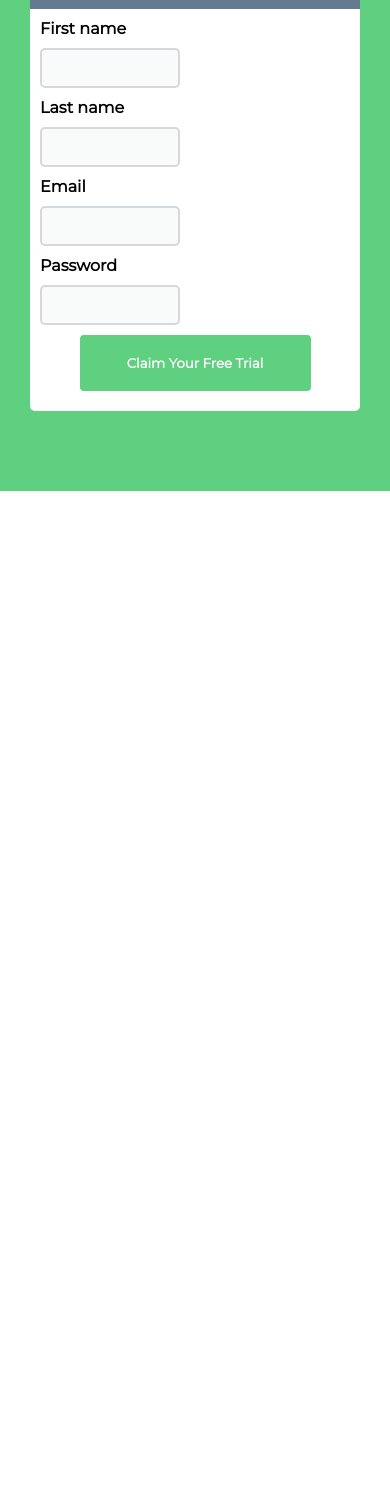
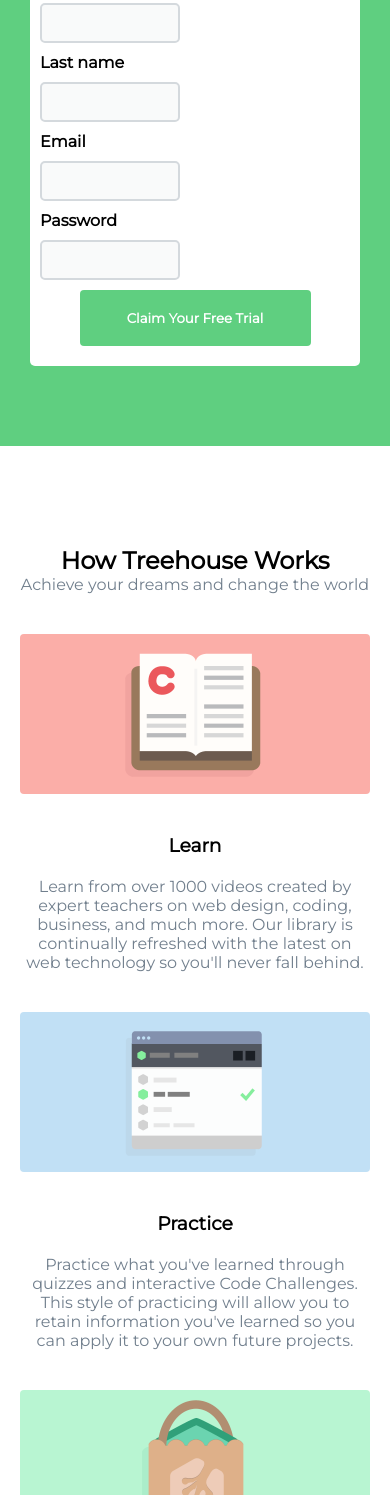
Before and after one commit to JorgeG1105/RecreatingTreeHouse, a plain HTML site: page index.html in a window 390 px wide. Shown: the part 505-2000 px from the top of the page. Before the commit the page ends 996 px from the top, so only its background shows below. Drawn offline with Linux system fonts and the light colour scheme.

Commit message:
Added the how Treehouse Works section
added the imgs and the text. It is all responsive.

```diff
--- a/index.html
+++ b/index.html
@@ -21,8 +21,9 @@
 			</nav>
 		</div>
 	</header>
-	<div id="content">
-		<div class="learnAndGetStarted">
+	<!--********************END NAVIGATION********************-->
+	<div id="content row">
+		<div class="learnAndGetStarted row Center">
 			<div class="learnWebDesign">
 				<h1 class="learnH1">Learn Web Design, Coding &amp; Much More</h1>
 				<p><b>Treehouse offers a 7-day free trial to our course library! Choose from 1,000s of hours of content, from JavaScript to Python to iOS. Learn to code and get the skills you need to launch a new career.</b></p>
@@ -47,6 +48,40 @@
 				</form>
 			</div>
 		</div>
+		<!--********************END LEARN AND GET STARTED SECTION********************-->
+		<div class="howTreehouseWorksContainer row">
+			<div class="howTreehouseWorksTitle col">
+				<h2>How Treehouse Works</h2>
+				<p>Achieve your dreams and change the world</p>
+			</div>
+		</div>
+		<div class="row">
+			<div class="learnImg col Center">
+				<img src="images/booksIcon.png" width="160" height="160">
+			</div>
+			<div class="learnText col">
+				<h3><b>Learn</b></h3>
+				<p>Learn from over 1000 videos created by expert teachers on web design, coding, business, and much more. Our library is continually refreshed with the latest on web technology so you'll never fall behind.</p>
+			</div>
+		</div>
+		<div class="row">
+			<div class="practiceImg col Center">
+				<img src="images/practiceIcon.png" width="160" height="160">
+			</div>
+			<div class="practiceText learnText col">
+				<h3><b>Practice</b></h3>
+				<p>Practice what you've learned through quizzes and interactive Code Challenges. This style of practicing will allow you to retain information you've learned so you can apply it to your own future projects.</p>
+			</div>
+		</div>
+		<div class="row">
+			<div class="earnImg col Center">
+				<img src="images/earnIcon.png" width="160" height="160">
+			</div>
+			<div class="earnText learnText col">
+				<h3><b>Earn</b></h3>
+				<p>You'll earn badges as you journey through our extensive library of courses. These badges are an indicator of what skills you currently possess and are viewable by anyone (even recruiters from big companies!).</p>
+			</div>
+		</div>
 	</div>
 
 	<script src="js/JavaScript.js"></script>
--- a/styles/main.css
+++ b/styles/main.css
@@ -7,6 +7,13 @@
 body {
 	font-family: 'Montserrat', sans-serif;
 }
+
+/*------------------Custom Flexbox Classes-------------------------------*/
+	.row {display: flex;} /* Only for parent divs */
+
+	.col {
+		flex: 1;
+	}
 
 /*------------------treehouse Brand Styles-------------------------------*/
 .topnav .brand {
@@ -104,7 +111,6 @@ body {
 
 .learnAndGetStarted {
 	background-color: #5FCF80;
-	display: flex;
 	padding-top: 80px;
 	padding-bottom: 80px;
 
@@ -114,8 +120,13 @@ body {
 	color: white;
 	flex: 1;
 	padding: 20px;
-	margin-top: 0px;
 }
+
+
+.learnH1 {
+	font-size: 45px;
+}
+
 
 @media screen and (max-width: 600px){
 
@@ -129,9 +140,6 @@ body {
 }
 
 
-.learnH1 {
-	font-size: 45px;
-}
 
 /*------------------Get started Form styles-------------------------------*/
 
@@ -139,6 +147,7 @@ body {
 	flex: 1;
 	background-color: white;
 	margin-right: 30px;
+	margin-top: 30px;
 	border-radius: 5px;
 }
 
@@ -192,3 +201,50 @@ input {
 .claimFreeTrial:hover {
 	background-color: #41C468;
 }
+
+/*------------------How Treehouse Works Section -------------------------------*/
+
+.howTreehouseWorksTitle {
+	align-items: center;
+	margin-top: 80px;
+	padding: 20px;
+	text-align: center;
+}
+
+.howTreehouseWorksTitle p {
+	color: #717F8D;
+}
+
+.learnImg {
+	background: #FBAEA8;
+	margin: 20px;
+	border-radius: 4px;
+}
+
+.learnText p  {
+	color: #717F8D;
+	margin: 20px;
+	text-align: center;
+}
+
+.learnText h3 {
+	margin: 20px;
+	text-align: center;
+}
+
+.practiceImg {
+	background: #C1E0F5;
+	margin: 20px;
+	border-radius: 4px;
+}
+
+.earnImg {
+	background: #B8F5D2;
+	margin: 20px;
+	border-radius: 4px;
+}
+
+@media screen and (max-width: 600px) {
+	.row {flex-direction: column;}
+
+}
```
Also changed, not shown: images/booksIcon.png (added), images/earnIcon.png (added), images/practiceIcon.png (added).
